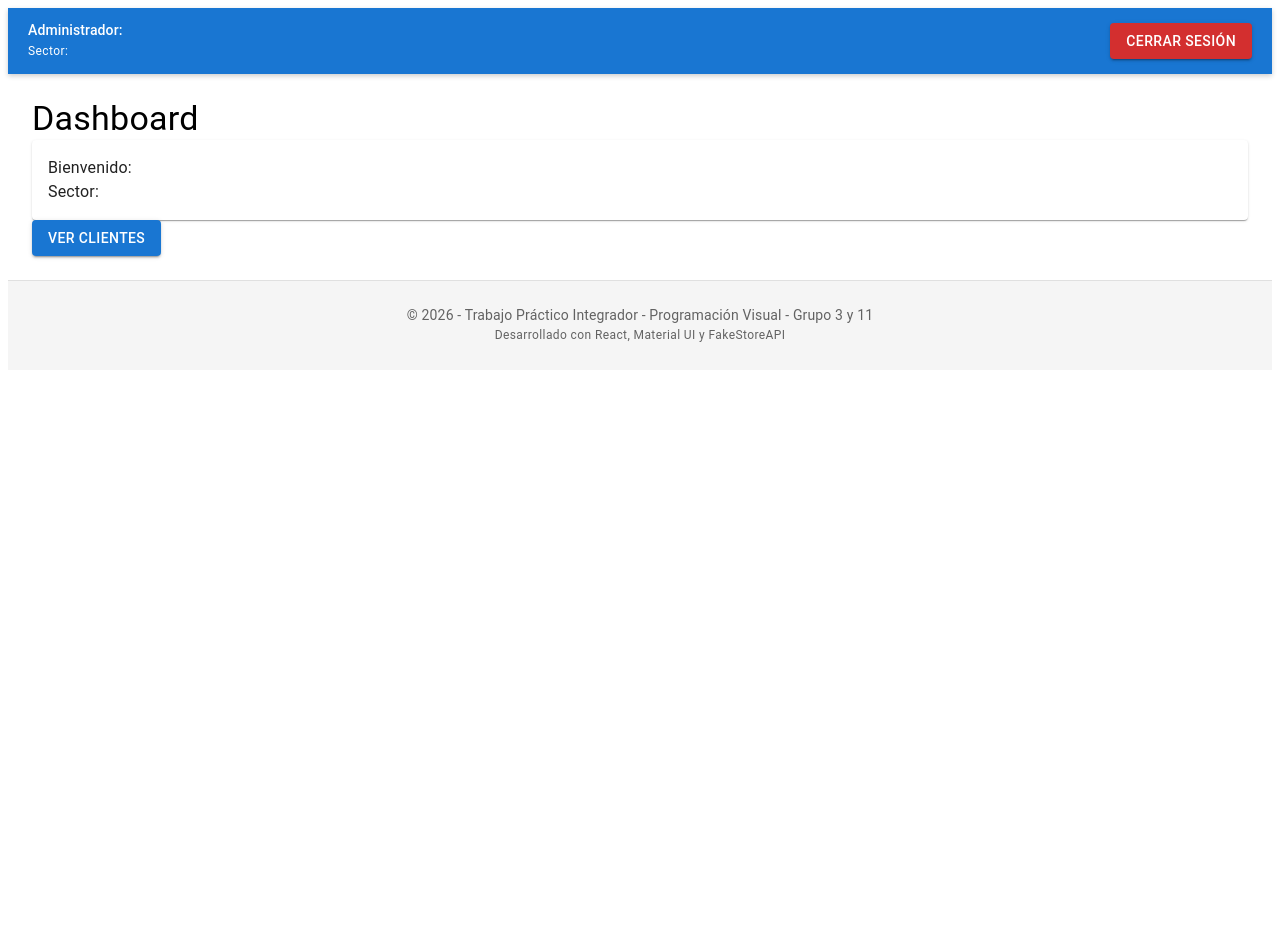
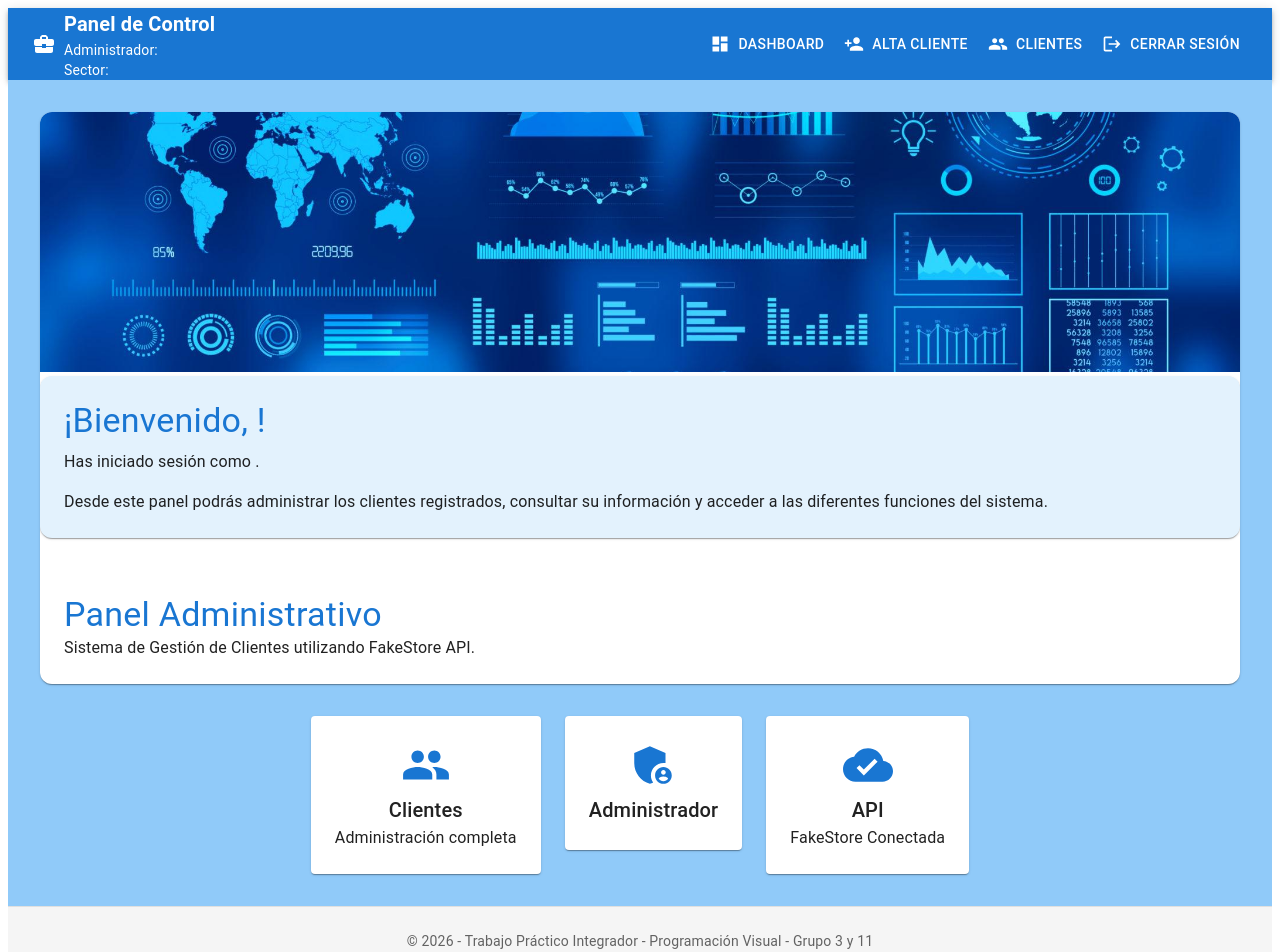
Before and after one commit to nicolemendivil/pv_tp_integrador_grupo3y11, a React (Vite) app in the folder pv_tp_integrador_grupo3y11/: page / in a window 1280 px wide. Shown: the top 952 px of the page. Before the commit the page ends 800 px from the top, so only its background shows below. Built offline with nearby package versions, Linux system fonts and the light colour scheme; sample sign-in values are in the browser's storage.

Commit message:
mejora visual del dashboard,login y implementacion del navbar ,tambien se agrego boton de alta cliente

```diff
--- a/pv_tp_integrador_grupo3y11/src/components/layout/Header.jsx
+++ b/pv_tp_integrador_grupo3y11/src/components/layout/Header.jsx
@@ -1,45 +1,46 @@
-import { Box,Button,Typography } from "@mui/material";
+import { Box,Button,Typography,AppBar,Toolbar } from "@mui/material";
 import { useAdmin }from "../../context/AdminContext";
-import { useNavigate }from "react-router-dom";
+import BusinessCenterIcon from "@mui/icons-material/BusinessCenter";
+import Nav from "./Nav";
 const Header = () => {
 // Se obtiene el administrador logueado desde el contexto global
 const { admin, logout } =useAdmin();
-const navigate =useNavigate();
-// Función para cerrar sesión:
-// elimina los datos del contexto y redirige al login
-const cerrarSesion = () => {logout();
-navigate("/login"); };
 // Si no hay administrador logueado, no se muestra el header
   if(!admin){
     return null;
   }
   return (
-    <Box
-  component="header"
+    <AppBar position="static">
+
+      <Toolbar>
+
+        {/* Logo */}
+
+        <BusinessCenterIcon sx={{ mr: 1 }} />
+
+        <Box sx={{ flexGrow: 1 }}>
+        <Typography
+          variant="h6"
           sx={{
-    display: "flex",
-    justifyContent: "space-between",
-    alignItems: "center",
-    padding: "12px 20px",
-    backgroundColor: "#1976d2",
-    color: "white",
-    boxShadow: "0px 2px 5px rgba(0,0,0,0.2)"
+            flexGrow: 1,
+            fontWeight: "bold"
           }}
         >
-  <Box sx={{ display: "flex", flexDirection: "column" }}>
-    <Typography variant="subtitle2">
-      Administrador: {admin.nombre}
+          Panel de Control
+        </Typography>
+        <Typography variant="body2">
+           Administrador: <b>{admin.nombre}</b>
         </Typography>
 
-    <Typography variant="caption">
-      Sector: {admin.sector}
+        <Typography variant="body2">
+          Sector: <b>{admin.sector}</b>
         </Typography>
         </Box>
+        {/*Barra de navegacion*/}
+        <Nav/>
+      </Toolbar>
 
-  <Button variant="contained" color="error" onClick={cerrarSesion}>
-    Cerrar Sesión
-  </Button>
-</Box>
+    </AppBar>
   );
 };
 export default Header;
--- a/pv_tp_integrador_grupo3y11/src/components/layout/Nav.jsx
+++ b/pv_tp_integrador_grupo3y11/src/components/layout/Nav.jsx
@@ -0,0 +1,58 @@
+import { Button, Box } from "@mui/material";
+import { useNavigate } from "react-router-dom";
+import DashboardIcon from "@mui/icons-material/Dashboard";
+import PeopleIcon from "@mui/icons-material/People";
+import PersonAddIcon from "@mui/icons-material/PersonAdd"
+import LogoutIcon from "@mui/icons-material/Logout";
+
+import { useAdmin } from "../../context/AdminContext";
+
+const Nav = () => {
+  const navigate = useNavigate();
+  const { logout } = useAdmin();
+
+  const cerrarSesion = () => {
+    logout();
+    navigate("/login");
+  };
+
+  return (
+    <Box sx={{ display: "flex", gap: 1 }}>
+
+      <Button
+        color="inherit"
+        startIcon={<DashboardIcon />}
+        onClick={() => navigate("/")}
+      >
+        Dashboard
+      </Button>
+
+      <Button
+       color="inherit"
+       startIcon={<PersonAddIcon />}
+       onClick={() => navigate("/alta")}
+       >
+       Alta Cliente
+      </Button>
+
+      <Button
+        color="inherit"
+        startIcon={<PeopleIcon />}
+        onClick={() => navigate("/clientes")}
+      >
+        Clientes
+      </Button>
+
+      <Button
+        color="inherit"
+        startIcon={<LogoutIcon />}
+        onClick={cerrarSesion}
+      >
+        Cerrar sesión
+      </Button>
+
+    </Box>
+  );
+};
+
+export default Nav;
--- a/pv_tp_integrador_grupo3y11/src/views/Dashboard.jsx
+++ b/pv_tp_integrador_grupo3y11/src/views/Dashboard.jsx
@@ -1,6 +1,11 @@
 import { useNavigate } from "react-router-dom";
-import { Paper, Typography, Box, Button } from "@mui/material";
+import { Paper, Typography, Box, Button,Grid } from "@mui/material";
 import { useAdmin } from "../context/AdminContext";
+
+import PeopleIcon from "@mui/icons-material/People";
+import AdminPanelSettingsIcon from "@mui/icons-material/AdminPanelSettings";
+import CloudDoneIcon from "@mui/icons-material/CloudDone";
+import banner from "../assets/banner.jpg"
 
 const Dashboard = () => {
 
@@ -12,31 +17,152 @@ const Dashboard = () => {
   const navigate = useNavigate();
 
   return (
-    <Box sx={{ p: 3 }}>
-      {/*Título principal del dashboard */}
-      <Typography variant="h4" mb={2}>
-        Dashboard
-      </Typography>
+       <Box sx={{ p:4 ,
+        backgroundColor:"#90caf9"
+       }}>
 
-      {/*Tarjeta informativa con datos del administrador logueado */}
-      <Paper sx={{ p: 2 }}>
-        {/*Nombre del administrador (opcional chaining por seguridad) */}
-        <Typography>Bienvenido: {admin?.nombre}</Typography>
+      {/* Banner */}
 
-        {/*Sector del administrador (Soporte / Gerencia) */}
-        <Typography>Sector: {admin?.sector}</Typography>
+      <Paper
+        sx={{
+          overflow:"hidden",
+          borderRadius:3,
+          mb:4
+        }}
+      >
+
+        <Box
+          component="img"
+          src={banner}
+          sx={{
+            width:"100%",
+            height:260,
+            objectFit:"cover"
+          }}
+        />
+        <Paper
+  sx={{
+    p: 3,
+    mb: 4,
+    borderRadius: 3,
+    backgroundColor: "#e3f2fd",
+  }}
+>
+  <Typography variant="h4" color="primary" fontWeight="bold">
+    ¡Bienvenido, {admin.nombre}!
+  </Typography>
+
+  <Typography sx={{ mt: 1 }}>
+    Has iniciado sesión como <b>{admin.sector}</b>.
+  </Typography>
+
+  <Typography color="text.secondary" sx={{ mt: 2 }}>
+    Desde este panel podrás administrar los clientes registrados,
+    consultar su información y acceder a las diferentes funciones del
+    sistema.
+  </Typography>
+</Paper>
+
+        <Box sx={{p:3}}>
+
+          <Typography
+            variant="h4"
+            color="primary"
+            fontWeight="bold"
+          >
+            Panel Administrativo
+          </Typography>
+
+          <Typography color="text.secondary">
+            Sistema de Gestión de Clientes utilizando FakeStore API.
+          </Typography>
+
+        </Box>
+
       </Paper>
 
-      {/*Botón de navegación hacia el módulo de clientes */}
-      {/* Al hacer click se redirige a /clientes usando React Router */}
-      <Button
-        variant="contained"
-        onClick={() => navigate("/clientes")}
-      >
-        Ver Clientes
-      </Button>
+      {/* Cards */}
+      <Box sx={{ display: "flex", justifyContent: "center", mt: 2 }}>
+
+      <Grid container spacing={3}  sx={{ maxWidth: 1100 }}>
+
+        <Grid item xs={12} md={4}>
+
+          <Paper
+          onClick={() => navigate("/clientes")}
+          sx={{p:3,textAlign:"center"}}>
+
+            <PeopleIcon
+              sx={{
+                fontSize:50,
+                color:"#1976d2"
+              }}
+            />
+
+            <Typography variant="h6">
+              Clientes
+            </Typography>
+
+            <Typography>
+              Administración completa
+            </Typography>
+
+          </Paper>
+
+        </Grid>
+
+        <Grid item xs={12} md={4} >
+
+          <Paper sx={{p:3,textAlign:"center"}}>
+
+            <AdminPanelSettingsIcon
+              sx={{
+                fontSize:50,
+                color:"#1976d2"
+              }}
+            />
+
+            <Typography variant="h6">
+              Administrador
+            </Typography>
+
+            <Typography>
+              {admin?.nombre}
+            </Typography>
+
+          </Paper>
+
+        </Grid>
+
+        <Grid item xs={12} md={4}>
+
+          <Paper onClick={() => window.open("https://fakestoreapi.com/", "_blank")} sx={{p:3,textAlign:"center"}}>
+
+            <CloudDoneIcon
+              sx={{
+                fontSize:50,
+                color:"#1976d2"
+              }}
+            />
+
+            <Typography variant="h6">
+              API
+            </Typography>
+
+            <Typography>
+              FakeStore Conectada
+            </Typography>
+
+          </Paper>
+
+        </Grid>
+
+      </Grid>
+      </Box>
     </Box>
+
   );
+
 };
 
 export default Dashboard;
--- a/pv_tp_integrador_grupo3y11/src/views/Login.jsx
+++ b/pv_tp_integrador_grupo3y11/src/views/Login.jsx
@@ -2,6 +2,7 @@ import{Box,TextField,Button,MenuItem, Paper, Typography} from "@mui/material";
 import { useState} from "react";
 import { useAdmin} from "../context/AdminContext";
 import { useNavigate} from "react-router-dom";
+import AdminPanelSettingsIcon from "@mui/icons-material/AdminPanelSettings";
 const Login=()=>{
     const[nombre,setNombre]=useState("");
     const [sector, setSector] =useState("");
@@ -23,14 +24,29 @@ const Login=()=>{
   };
   return (
      <Box
-      sx={{
-        height: "80vh",
-        display: "flex",
-        justifyContent: "center",
-        alignItems: "center"
-    }}>
+     sx={{ height: "100vh"
+      , display: "flex",
+       justifyContent: "center",
+       alignItems: "center", //backgroundColor: "#f4f7fb",
+       backgroundColor:"#90caf9",
+       p: 2, }}>
      <Paper sx={{ padding: 3, width: 350 }}>
-      <Typography variant="h5" mb={2}>
+       <Box
+        sx={{
+          display: "flex",
+          justifyContent: "center",
+          mb: 2,
+        }}
+      >
+      <AdminPanelSettingsIcon
+          sx={{
+            fontSize: 70,
+            color: "#1976d2",
+          }}
+        />
+      </Box>
+      <Typography variant="h5" mb={2}
+          align= "center">
         Login
       </Typography>
       <TextField
```
Also changed, not shown: pv_tp_integrador_grupo3y11/src/assets/banner.jpg (added). Lines whose indentation alone changed are shown as unchanged.
